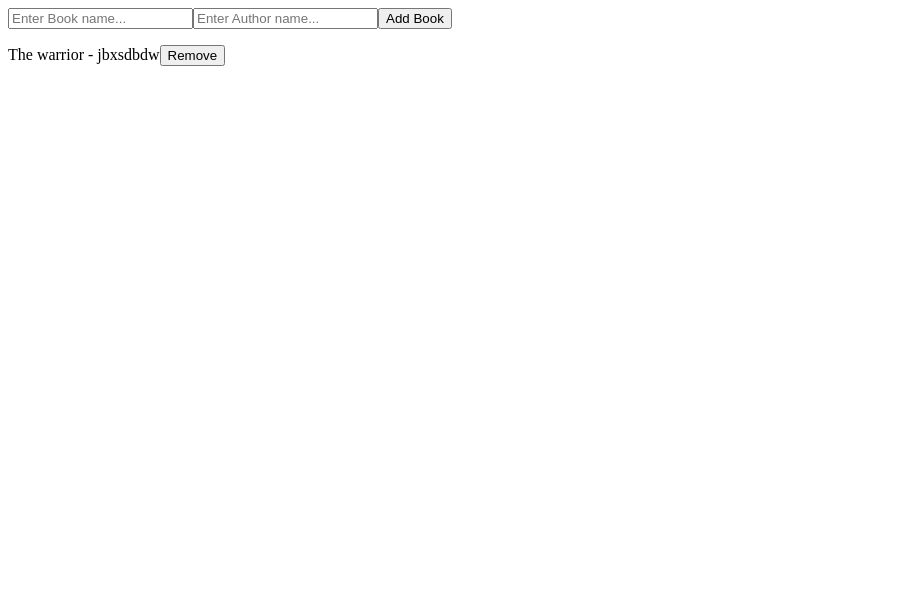
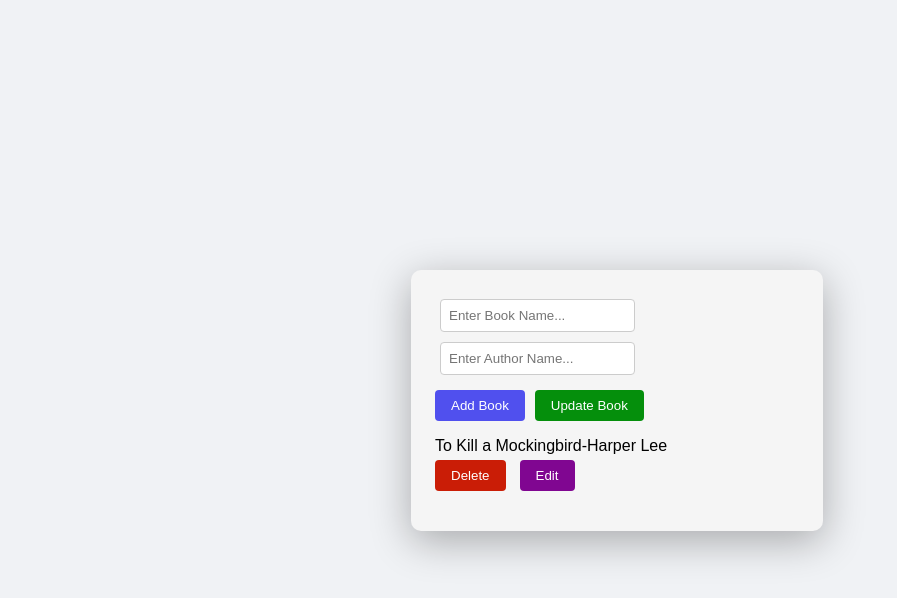
Before and after one commit to Ashutoshhere18/React-Js, a React (Vite) app in the folder React-User/: page / in a window 1280 px wide. Shown: the top 598 px of the page, without its empty margins (0-897 px from the left). Built offline with nearby package versions, Linux system fonts and the light colour scheme.

Commit message:
08/08/2025

```diff
--- a/React-User/src/App.jsx
+++ b/React-User/src/App.jsx
@@ -2,8 +2,9 @@
 import './App.css'
 // import Users from './assets/UserData.js';
 // import Display from './components/Display.jsx';
-import Counter from './components/Hooks'
-import Books from './components/Books/books'
+// import Counter from './components/Hooks'
+// import Books from './components/Books/books'
+import Books2 from './components/Books2/books2';
 function App() {
   return (
     <>
@@ -18,8 +19,10 @@ function App() {
       }
 
         {/* <Counter/> */}
+{/*
+        {<Books/>} */}
 
-        {<Books/>}
+        {<Books2/>}
     </>
 
   )
--- a/React-User/src/components/Books/books.jsx
+++ b/React-User/src/components/Books/books.jsx
@@ -1,56 +1,56 @@
-import './books';
-import { useState } from 'react';
+// import './books';
+// import { useState } from 'react';
 
-const Books=()=>{
-    const [BooksList,Listcount]= useState([{
+// const Books=()=>{
+//     const [BooksList,Listcount]= useState([{
 
-    id:1,
-    Title:"The warrior",
-    Author:"jbxsdbdw"
-}]);
+//     id:1,
+//     Title:"The warrior",
+//     Author:"jbxsdbdw"
+// }]);
 
-const [Title,SetTitle]=useState("");
-const [Author,SetAuthor]=useState("");
+// const [Title,SetTitle]=useState("");
+// const [Author,SetAuthor]=useState("");
 
-    return(
-    <>
-     <input className='input' type="text" placeholder='Enter Book name...' value={Title}
-     onChange={(e)=>SetTitle(e.target.value)} />
-     <input className='input' type="text" placeholder='Enter Author name...' value={Author}
-     onChange={(e)=>SetAuthor(e.target.value)}/>
-     <button className='AddBtn' onClick={()=>{
-      const Book={
-        id:Date.now(),
-        Title:Title,
-        Author:Author
-      };
+//     return(
+//     <>
+//      <input className='input' type="text" placeholder='Enter Book name...' value={Title}
+//      onChange={(e)=>SetTitle(e.target.value)} />
+//      <input className='input' type="text" placeholder='Enter Author name...' value={Author}
+//      onChange={(e)=>SetAuthor(e.target.value)}/>
+//      <button className='AddBtn' onClick={()=>{
+//       const Book={
+//         id:Date.now(),
+//         Title:Title,
+//         Author:Author
+//       };
 
-      Listcount([...BooksList,Book])
-     }}
+//       Listcount([...BooksList,Book])
+//      }}
 
-     >Add Book</button>
-     {
-        BooksList.map((Bk,index)=>{
-          return(
-              <p key={index}>
-             {Bk.Title} - {Bk.Author}
-             <button className='RemoveBook' onClick={()=>{
-                const temp=[...BooksList];
-                temp.splice(index,1);
-                Listcount(temp);
-             }}>
-                 Remove
-             </button>
-            </p>
-          )
-        })
-     }
-    </>
+//      >Add Book</button>
+//      {
+//         BooksList.map((Bk,index)=>{
+//           return(
+//               <p key={index}>
+//              {Bk.Title} - {Bk.Author}
+//              <button className='RemoveBook' onClick={()=>{
+//                 const temp=[...BooksList];
+//                 temp.splice(index,1);
+//                 Listcount(temp);
+//              }}>
+//                  Remove
+//              </button>
+//             </p>
+//           )
+//         })
+//      }
+//     </>
 
-)
+// )
 
 
 
-}
+// }
 
-export default Books;
+// export default Books;
--- /dev/null
+++ b/React-User/src/components/Books2/books2.css
@@ -0,0 +1,60 @@
+body {
+  margin: 0;
+  height: 100vh;
+  display: flex;
+  justify-content: center;
+  align-items: center;
+  background-color: #f0f2f5;
+  font-family: Arial, sans-serif;
+}
+
+.BooksLibrary {
+  background-color: whitesmoke;
+  box-shadow: 0 10px 40px rgba(0, 0, 0, 0.3);
+  border-radius: 10px;
+  width: 90%;
+  max-width: 1300px;
+  padding: 1.5rem;
+  box-sizing: border-box;
+}
+
+.BooksLibrary input {
+  padding: 8px;
+  margin: 5px;
+  border: 1px solid #ccc;
+  border-radius: 4px;
+}
+
+.BookActions {
+  display: flex;
+  gap: 8px;
+  margin-top: 5px;
+}
+.ButtonGroup {
+
+  gap: 10px;
+  display: flex;
+    margin-top: 10px;
+  flex-wrap: wrap;
+}
+
+
+
+.btn {
+  padding: 8px 16px;
+  color: white;
+  border: none;
+  border-radius: 4px;
+  cursor: pointer;
+  transition: transform 0.2s ease, opacity 0.2s ease;
+}
+.btn:hover {
+  transform: scale(1.05);
+  opacity: 0.9;
+}
+
+
+.AddBtn { background-color: rgb(80, 80, 238); }
+.UpdateBtn { background-color: rgb(5, 143, 12); }
+.DelBtn { background-color: rgb(202, 29, 6); margin-right: 6px; }
+.EditBtn { background-color: rgb(128, 6, 145); }
--- /dev/null
+++ b/React-User/src/components/Books2/books2.jsx
@@ -0,0 +1,86 @@
+import {useState} from 'react';
+import './books2.css';
+function Books2(){
+  const[BooksList,SetBooks]=useState([{
+    title:"To Kill a Mockingbird",
+    Author:"Harper Lee",
+  },])
+
+    const[title,SetTitle]=useState("");
+    const[Author,SetAuthor]=useState("");
+    const[index,Setindex]=useState(0);
+
+    const AddBook=()=>{
+         if(!title.trim() || !Author.trim()){
+           alert("Please Enter Both the details!");
+           return;
+         }
+          const newBook={
+            title:title,
+            Author:Author
+         };
+         SetBooks([...BooksList,newBook]);
+         SetTitle("");
+         SetAuthor("");
+
+    }
+
+   const DelBook=(i)=>{
+    const temp=[...BooksList];
+    temp.splice(i,1);
+    SetBooks(temp);
+   }
+
+  const EditBook=(i)=>{
+      Setindex(i);
+      SetTitle(BooksList[i].title);
+      SetAuthor(BooksList[i].Author);
+  }
+    return(
+        <div className='BooksLibrary'>
+          <input type="text" placeholder='Enter Book Name...' value={title} onChange={(e)=>SetTitle(e.target.value)}/>
+          <input type="text" placeholder='Enter Author Name...' value={Author} onChange={(e)=>SetAuthor(e.target.value)} />
+          <div className='ButtonGroup'>
+             <button className="btn AddBtn" onClick={AddBook}>Add Book</button>
+          <button className='btn UpdateBtn' onClick={()=>{
+            const temp=[...BooksList];
+            temp[index].title=title;
+            temp[index].Author=Author;
+            SetBooks(temp);
+            SetTitle("");
+            SetAuthor("");
+          }}>Update Book</button>
+          </div>
+
+
+
+          {
+            BooksList.map((Book,i)=>{
+            return(
+<div className='BookForm'>
+                   <p>
+                    {Book.title}-{Book.Author}
+
+                   <div className='BookActions'>
+                     <button className='btn DelBtn' onClick={()=>DelBook(i)}>Delete</button>
+                    <button className='btn EditBtn' onClick={()=>EditBook(i)}>Edit</button>
+                   </div>
+
+                </p>
+             </div>
+            )
+            })
+          }
+
+
+        </div>
+
+
+    )
+
+}
+
+
+
+
+export default Books2;
```
